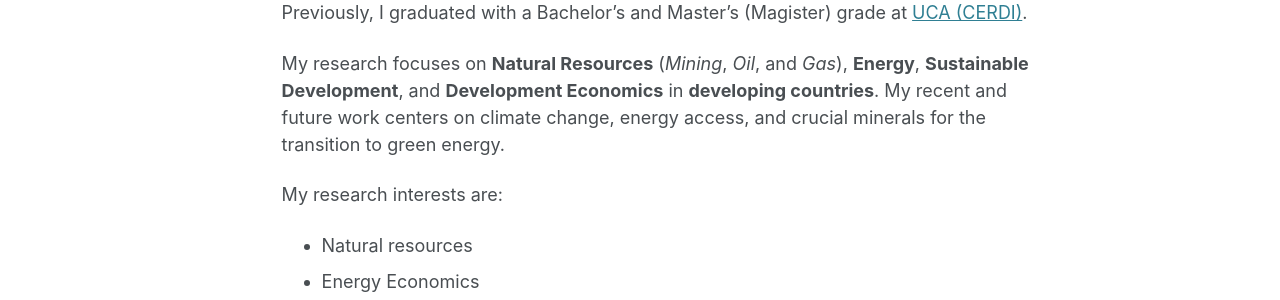
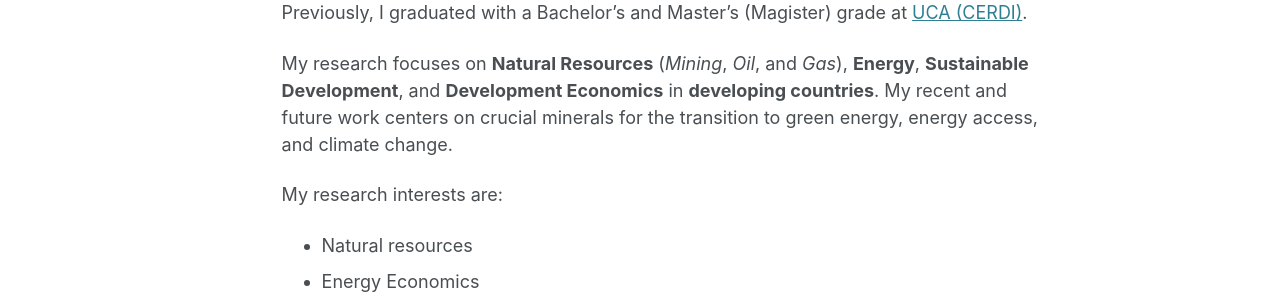
Before and after one commit to mboundordiouf/mboundordiouf.github.io, a Jekyll site: the page built from _pages/about.md, in a window 1280 px wide and 1399 px high. Shown: the part 489-789 px from the top of the window. Built offline with Jekyll 4.4.1, drawn with Linux system fonts in a browser that asks for light colours.

```diff
--- a/_pages/about.md
+++ b/_pages/about.md
@@ -17,7 +17,7 @@ During my thesis, I benefited from various training in economics, mining, energy
 Previously, I graduated with a Bachelor's and Master's (Magister) grade at [UCA (CERDI)](https://cerdi.uca.fr/#/admin).
 
 My research focuses on **Natural Resources** (*Mining*, *Oil*, and *Gas*), **Energy**, **Sustainable Development**, and **Development Economics** in **developing countries**.
-My recent and future work centers on climate change, energy access, and crucial minerals for the transition to green energy.
+My recent and future work centers on crucial minerals for the transition to green energy, energy access, and climate change.
 
 My research interests are:
 - <font size="4">Natural resources</font>
```
